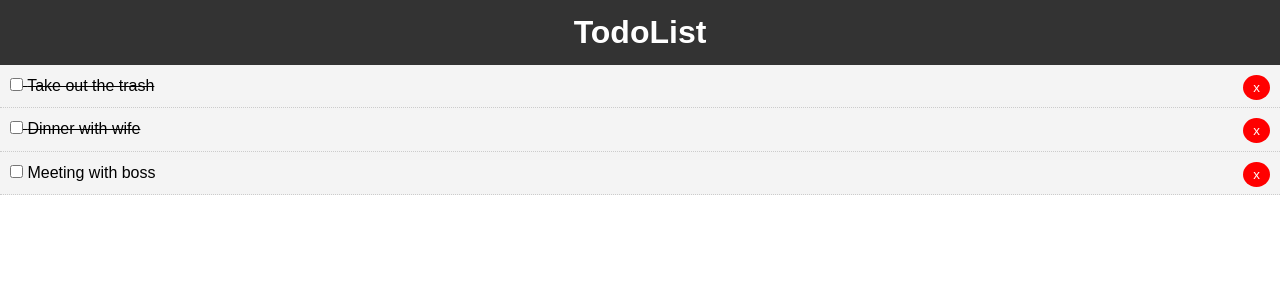
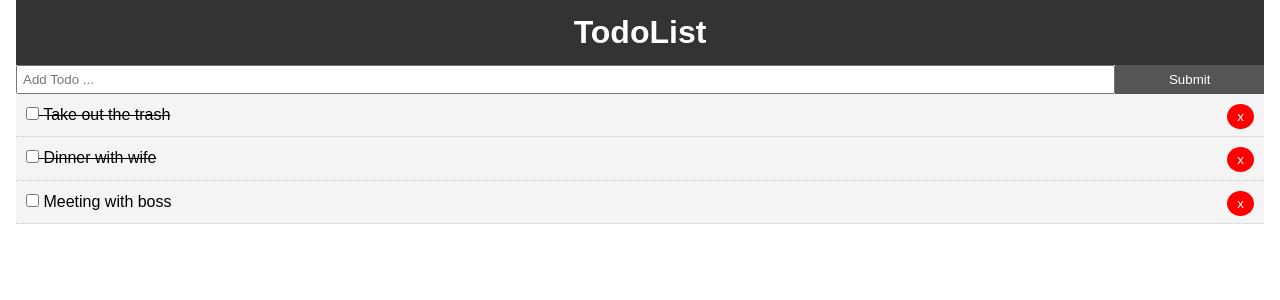
Before and after one commit to AyeshaWaheed/ReactJSConcepts, a React (Create React App) app: page / in a window 1280 px wide. Shown: the top 300 px of the page. Built offline with nearby package versions, Linux system fonts and the light colour scheme.

Commit message:
Add Todo

```diff
--- a/package.json
+++ b/package.json
@@ -8,7 +8,8 @@
     "@testing-library/user-event": "^7.1.2",
     "react": "^16.13.1",
     "react-dom": "^16.13.1",
-    "react-scripts": "3.4.1"
+    "react-scripts": "3.4.1",
+    "uuid": "^8.2.0"
   },
   "scripts": {
     "start": "react-scripts start",
--- a/src/App.css
+++ b/src/App.css
@@ -13,3 +13,20 @@ a {
   color: #333;
   text-decoration: none;
 }
+
+.container{
+  padding: 0 1rem;
+}
+
+.btn{
+  display: inline-block;
+  border: none;
+  background: #555;
+  color: #fff;
+  padding: 7px 20px;
+  cursor: pointer;
+}
+
+.btn:hover {
+  background: #666;
+}
--- a/src/App.js
+++ b/src/App.js
@@ -1,6 +1,8 @@
 import React from 'react';
-import Header from './components/layout/Header'
-import Todos from './components/Todos'
+import Header from './components/layout/Header';
+import AddTodo from './components/AddTodo';
+import Todos from './components/Todos';
+import {v4 as uuid} from "uuid";
 
 import './App.css';
 
@@ -27,7 +29,6 @@ class App extends React.Component {
 
   //Toggle Complete
   markComplete = (id) => {
-    // console.log(id)
     this.setState({ todos: this.state.todos.map(todo => {
       if(todo.id === id) {
         todo.completed = !todo.completed
@@ -38,17 +39,28 @@ class App extends React.Component {
 
   //Delete Todo
   delTodo = (id) => {
-    // console.log(id)
     this.setState({ todos: [...this.state.todos.filter(todo => todo.id !== id)]});
   }
 
+  //Add Todo
+  addTodo = (title) => {
+    // console.log(title)
+    const newTodo = {
+      id: 4,
+      title,
+      completed: false
+    }
+    this.setState({ todos: [...this.state.todos, newTodo]});
+  }
+
   render(){
-  // console.log(this.state.todos)
   return (
     <div className="App">
-       {/* <Todos todos={this.state.todos}/>           */}
-       <Header />
-       <Todos todos={this.state.todos} markComplete = {this.markComplete} delTodo = {this.delTodo}/>
+       <div className="container">
+         <Header />
+         <AddTodo addTodo={this.addTodo}/>
+         <Todos todos={this.state.todos} markComplete = {this.markComplete} delTodo = {this.delTodo}/>
+       </div>
     </div>
   );
   }
--- /dev/null
+++ b/src/components/AddTodo.js
@@ -0,0 +1,35 @@
+import React, { Component } from 'react'
+
+export class AddTodo extends Component {
+    state = {
+        title : ''
+    }
+
+    onSubmit = (e) => {
+       e.preventDefault();
+       this.props.addTodo(this.state.title);
+       this.setState({ title: '' });
+    }
+
+    // onChange = (e) => this.setState({ title: e.target.value }); OR
+    onChange = (e) => this.setState({ [e.target.name]: e.target.value });
+    render() {
+        return (
+            <form onSubmit={this.onSubmit} style = {{display: 'flex'}}>
+                <input
+                 type="text"
+                 name="title"
+                 style={{flex: '10', padding: '5px'}}
+                 placeholder="Add Todo ..."
+                 value={this.props.todo} onChange={this.onChange} />
+                <input
+                 type="submit"
+                 value="Submit"
+                 className="btn"
+                 style={{flex: '1'}} />
+            </form>
+        )
+    }
+}
+
+export default AddTodo
```
Also changed, not shown: src/components/TodoItem.js (+0 -24 lines), src/components/Todos.js (+0 -11 lines), 1 other file (tests, documents, lock files or other folders).
